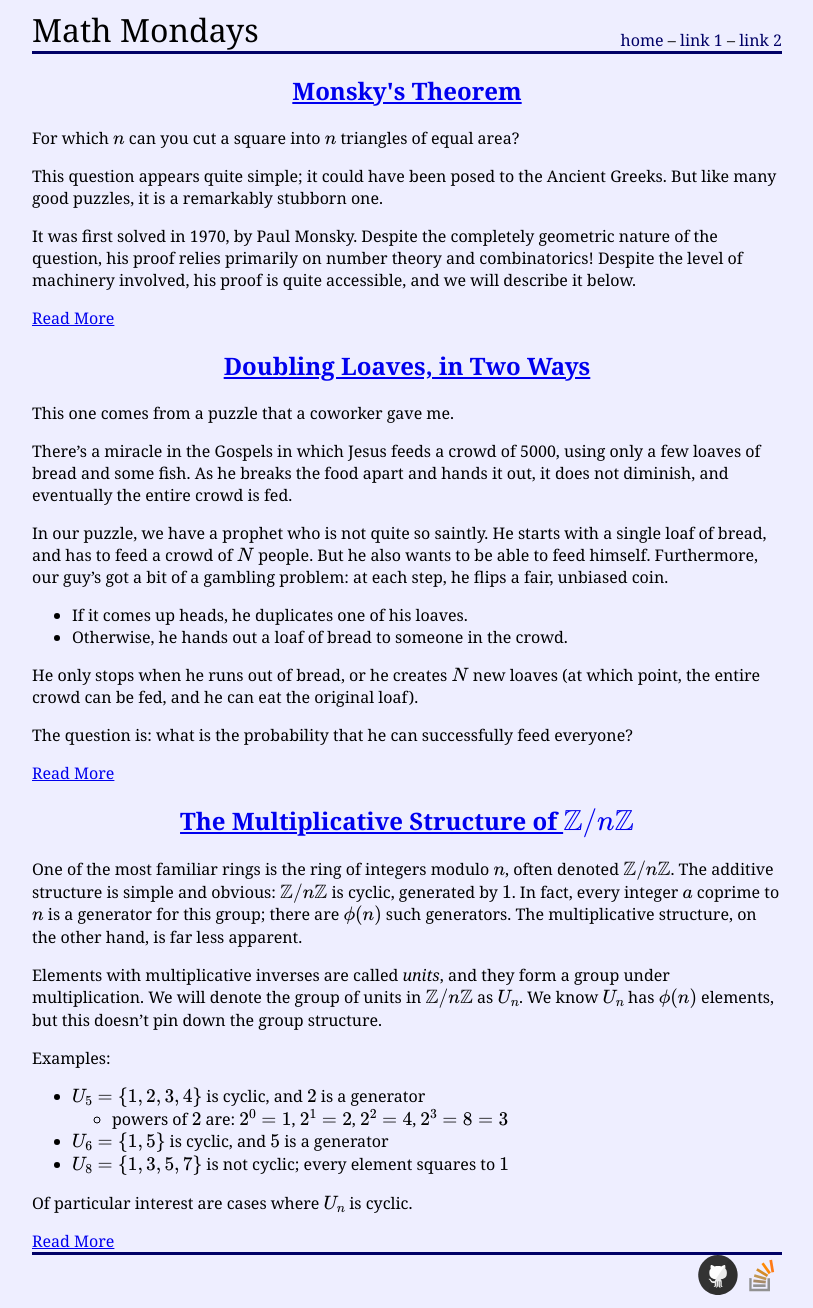
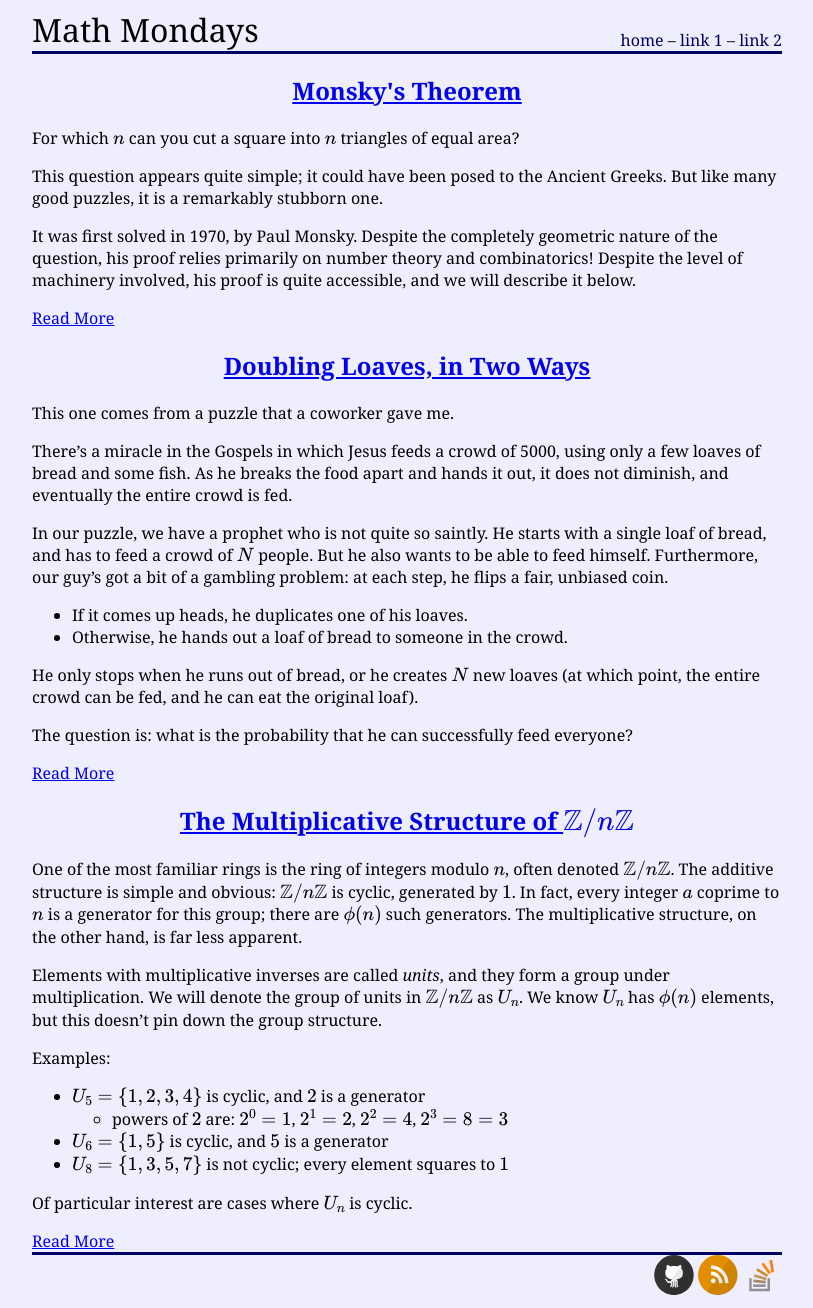
Before and after one commit to HenrySwanson/math-mondays, a Jekyll site: the page built from index.html, in a window 1280 px wide. Shown: the whole page, without its empty margins (233-1046 px from the left). Built offline with Jekyll 4.4.1, drawn with Linux system fonts in a browser that asks for light colours; formulas are drawn with MathJax 3.

Commit message:
added rss feed maybe
can't tell cause i don't have the right gem installed locally

```diff
--- a/_config.yml
+++ b/_config.yml
@@ -25,7 +25,7 @@ footer-links:
   instagram:
   linkedin:
   pinterest:
-  rss: # just type anything here for a working RSS icon
+  rss: 1
   twitter:
   stackoverflow: users/2216552/henry-swanson
   youtube: # channel/<your_long_string> or user/<user-name>
```
